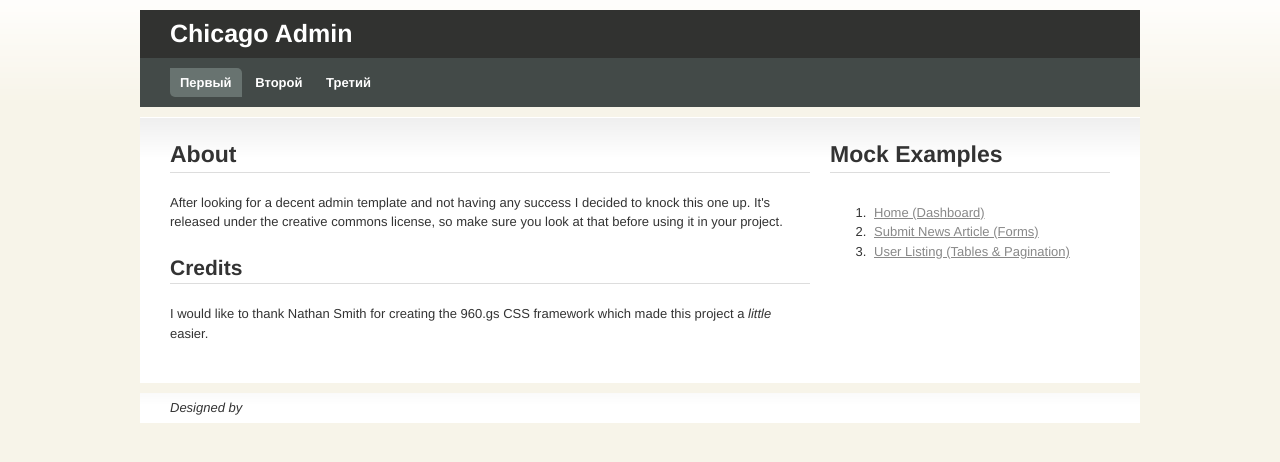
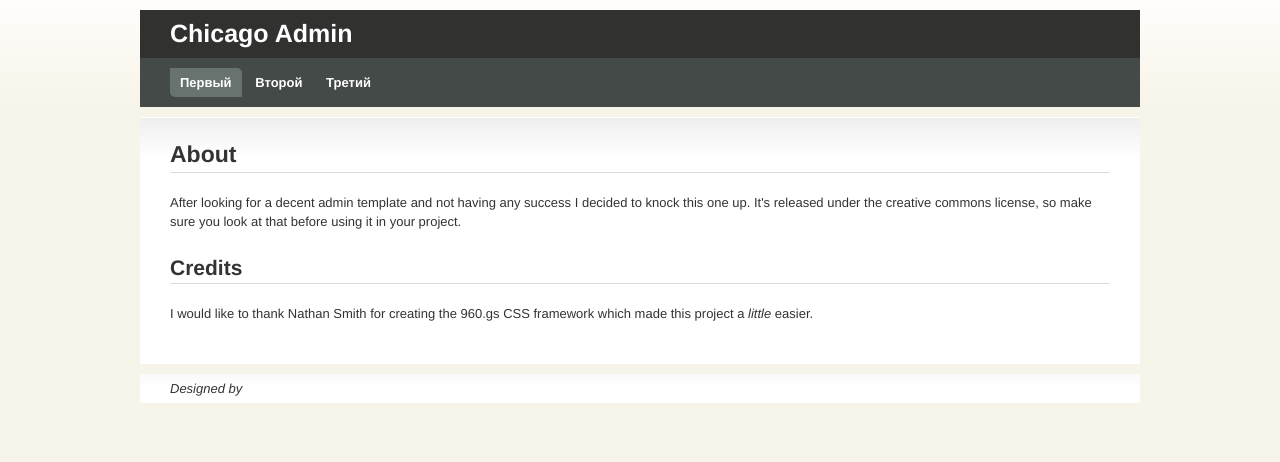
Before and after one commit to xazrad/xazrad.github.io, a plain HTML site: page index.html in a window 1280 px wide. Drawn offline with Linux system fonts and the light colour scheme.

Commit message:
изменил старт страницу

```diff
--- a/index.html
+++ b/index.html
@@ -18,19 +18,11 @@
         </ul>
 
         <div id="content" class="container_16 clearfix">
-            <div class="grid_11">
+            <div class="grid_16">
                 <h2>About</h2>
                 <p>After looking for a decent admin template and not having any success I decided to knock this one up. It's released under the creative commons license, so make sure you look at that before using it in your project.</p>
                 <h3>Credits</h3>
                 <p>I would like to thank Nathan Smith for creating the 960.gs CSS framework which made this project a <i>little</i> easier.</p>
-            </div>
-            <div class="grid_5">
-                <h2>Mock Examples</h2>
-                <ol>
-                    <li><a href="dashboard.html">Home (Dashboard)</a></li>
-                    <li><a href="news.html">Submit News Article (Forms)</a></li>
-                    <li><a href="user.html">User Listing (Tables &amp; Pagination)</a></li>
-                </ol>
             </div>
         </div>
         <div id="foot">
```
